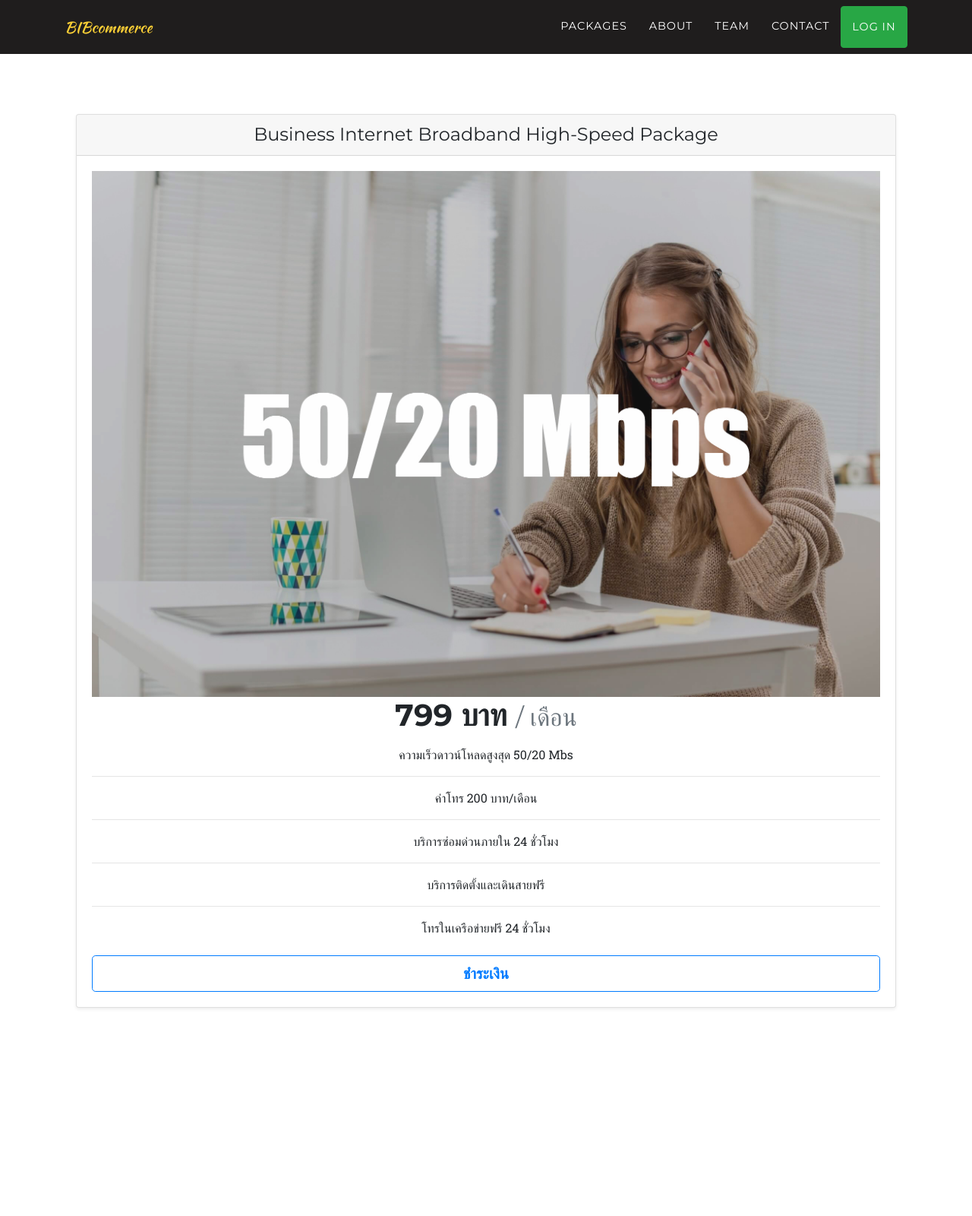
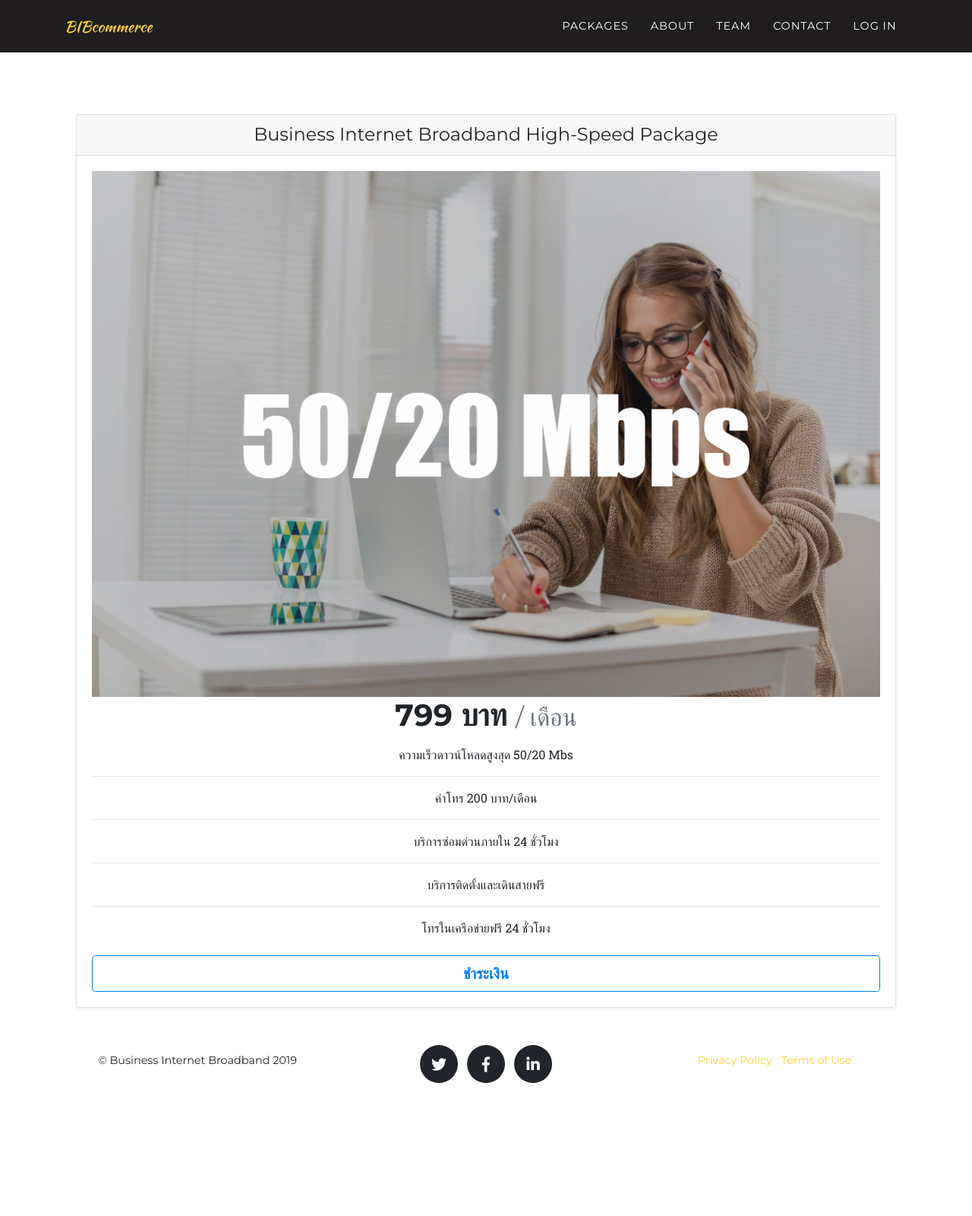
Before and after one commit to pmppalm/suecom, a PHP site: page /pack799.php in a window 1280 px wide. Shown: the whole page at 76% size. Before the commit the page ends 1500 px from the top, so only its background shows below. Run offline with PHP 8.4, Linux system fonts and the light colour scheme; some web fonts are replaced.

Commit message:
editLogin

```diff
--- a/login.php
+++ b/login.php
@@ -103,7 +103,8 @@
                         <img class="img-fluid" src="img/login.jpg" alt="">
                         <div class="hover">
                             <h4>New to our website?</h4>
-							<p>There are advances being made in science and technology everyday, and a good example of this is the</p>
+                            <p>There are advances being made in science and technology everyday, and a good example of
+                                this is the</p>
                             <a class="main_btn" href="registration.php">Create an Account</a>
                         </div>
                     </div>
@@ -141,7 +142,7 @@
         <div class="container">
             <div class="row">
                 <div class="col-md-4">
-                    <span class="copyright">Copyright &copy; Your Website 2019</span>
+                    <span class="copyright">&copy; Business Internet Broadband 2019</span>
                 </div>
                 <div class="col-md-4">
                     <ul class="list-inline social-buttons">
@@ -203,4 +204,5 @@
     <script src="vendors/counter-up/jquery.counterup.js"></script>
     <script src="js/theme.js"></script>
 </body>
+
 </html>
--- a/pack799.php
+++ b/pack799.php
@@ -29,10 +29,13 @@
 <body id="page-top">
 
     <!-- Navigation -->
-  <nav class="navbar navbar-expand-lg navbar-dark fixed-top navbar-shrink " id="mainNav" style="background-color:#1f1d1d">
+    <nav class="navbar navbar-expand-lg navbar-dark fixed-top navbar-shrink " id="mainNav"
+        style="background-color:#1f1d1d">
         <div class="container ">
             <a class="navbar-brand js-scroll-trigger" href="index.php#page-top">BIBcommerce</a>
-      <button class="navbar-toggler navbar-toggler-right collapsed" type="button" data-toggle="collapse" data-target="#navbarResponsive" aria-controls="navbarResponsive" aria-expanded="false" aria-label="Toggle navigation">
+            <button class="navbar-toggler navbar-toggler-right collapsed" type="button" data-toggle="collapse"
+                data-target="#navbarResponsive" aria-controls="navbarResponsive" aria-expanded="false"
+                aria-label="Toggle navigation">
                 Menu
                 <i class="fas fa-bars"></i>
             </button>
@@ -59,16 +62,16 @@
                             data-toggle="dropdown" aria-haspopup="true" aria-expanded="false">
                             Welcome to <?php echo $_SESSION['name']?>
                         </a>
-                        <div class="dropdown-menu " aria-labelledby="navbarDropdown">
-                            <a class="dropdown-item btn" href="#">Action</a>
-                            <a class="dropdown-item btn" href="#">Another action</a>
+                        <div class="dropdown-menu" aria-labelledby="navbarDropdown">
+                            <a class="dropdown-item btn btn-small" href="#">My Profile</a>
+                            <a class="dropdown-item btn" href="#">Settings</a>
                             <div class="dropdown-divider"></div>
-                            <a class="dropdown-item btn btn-danger" href="logout.php">log out</a>
+                            <a class="dropdown-item btn btn-danger" href="logout.php">Logout</a>
                         </div>
                     </li>
                     <?php }else {?>
                     <li class="nav-item">
-                        <a class="nav-link btn btn-success btn-md js-scroll-trigger" href="login.php">Log in</a>
+                        <a class="nav-link js-scroll-trigger" href="login.php">Log in</a>
                     </li>
                     <?php }?>
                 </ul>
@@ -79,12 +82,12 @@
     <section id="about">
         <div class="container">
             <div class="col-lg-12 text-center">
-        <div class="card mb-4 shadow-sm" >
+                <div class="card mb-4 shadow-sm">
                     <div class="card-header">
                         <h4 class="my-0 font-weight-normal">Business Internet Broadband High-Speed Package</h4>
                     </div>
-            <div class="card-body" >
-                    <img class="img-fluid" src="img/pictures/human.jpg" alt="" ><br>
+                    <div class="card-body">
+                        <img class="img-fluid" src="img/pictures/human.jpg" alt=""><br>
                         <h1 class="card-title pricing-card-title">799 บาท <small class="text-muted">/ เดือน</small></h1>
                         <ul class="list-unstyled mt-3 mb-4">
                             <li>ความเร็วดาวน์โหลดสูงสุด 50/20 Mbs</li>
@@ -103,7 +106,45 @@
             </div>
 
         </div>
-
+        <!-- Footer -->
+        <footer>
+            <div class="container">
+                <div class="row">
+                    <div class="col-md-4">
+                        <span class="copyright">&copy; Business Internet Broadband 2019</span>
+                    </div>
+                    <div class="col-md-4">
+                        <ul class="list-inline social-buttons">
+                            <li class="list-inline-item">
+                                <a href="#">
+                                    <i class="fab fa-twitter"></i>
+                                </a>
+                            </li>
+                            <li class="list-inline-item">
+                                <a href="#">
+                                    <i class="fab fa-facebook-f"></i>
+                                </a>
+                            </li>
+                            <li class="list-inline-item">
+                                <a href="#">
+                                    <i class="fab fa-linkedin-in"></i>
+                                </a>
+                            </li>
+                        </ul>
+                    </div>
+                    <div class="col-md-4">
+                        <ul class="list-inline quicklinks">
+                            <li class="list-inline-item">
+                                <a href="#">Privacy Policy</a>
+                            </li>
+                            <li class="list-inline-item">
+                                <a href="#">Terms of Use</a>
+                            </li>
+                        </ul>
+                    </div>
+                </div>
+            </div>
+        </footer>
 
 
 
--- a/registration.php
+++ b/registration.php
@@ -100,7 +100,7 @@
             <div class="row">
                 <div class="col-lg-6">
                     <div class="login_box_img">
-                        <img class="img-fluid" src="img/login.jpg" alt="">
+                        <img class="img-fluid" src="img/create.jpg" alt="">
                         <div class="hover">
                             <h4>New to our website?</h4>
                             <p>There are advances being made in science and technology everyday, and a good example of
@@ -129,6 +129,7 @@
                                 <input type="password" class="form-control" id="pass" name="pass"
                                     placeholder="Confirm password">
                             </div>
+
                             <div class="col-md-12 form-group">
                                 <div class="creat_account">
                                     <input type="checkbox" id="f-option2" name="selector">
@@ -152,7 +153,7 @@
         <div class="container">
             <div class="row">
                 <div class="col-md-4">
-                    <span class="copyright">Copyright &copy; Your Website 2019</span>
+                    <span class="copyright">&copy; Business Internet Broadband 2019</span>
                 </div>
                 <div class="col-md-4">
                     <ul class="list-inline social-buttons">
```
Also changed, not shown: index.php (+6 -6 lines), pack1499.php (+14 -10 lines), pack1999.php (+14 -10 lines), pack2399.php (+14 -10 lines), pack2999.php (+14 -10 lines), pack999.php (+12 -9 lines), img/create.jpg (added), img/login.jpg. Lines whose indentation alone changed are shown as unchanged.
